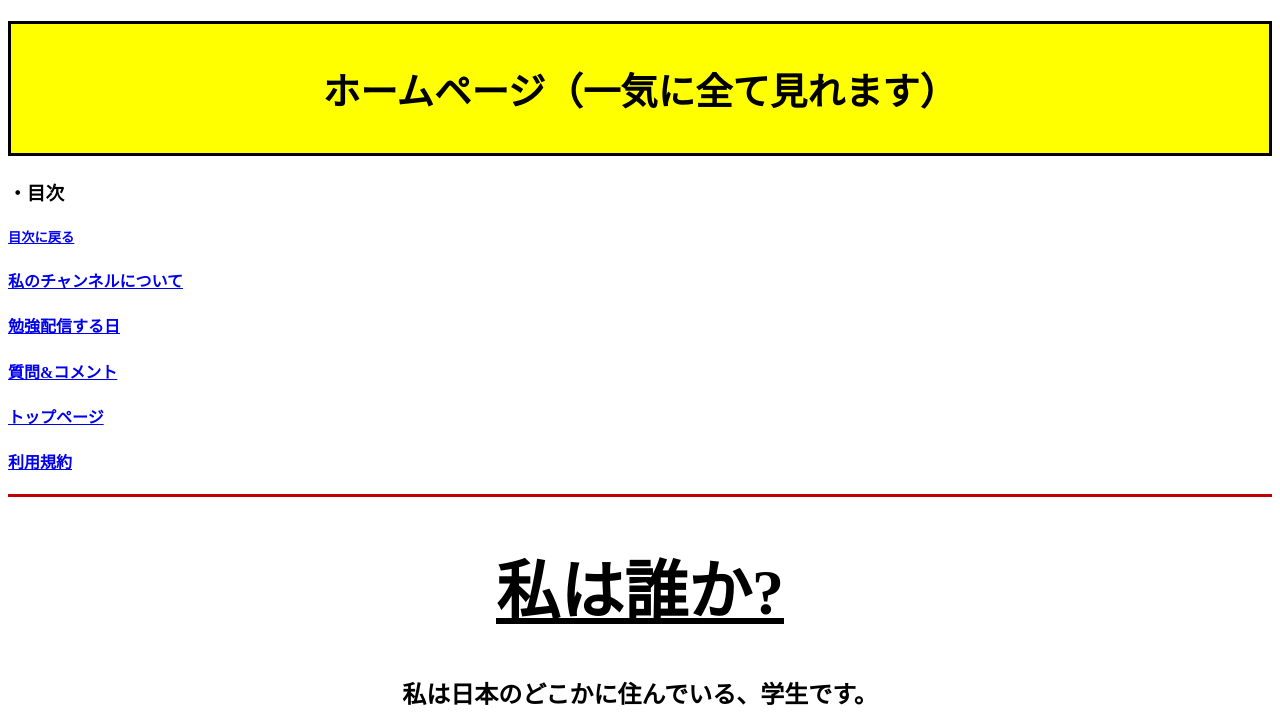
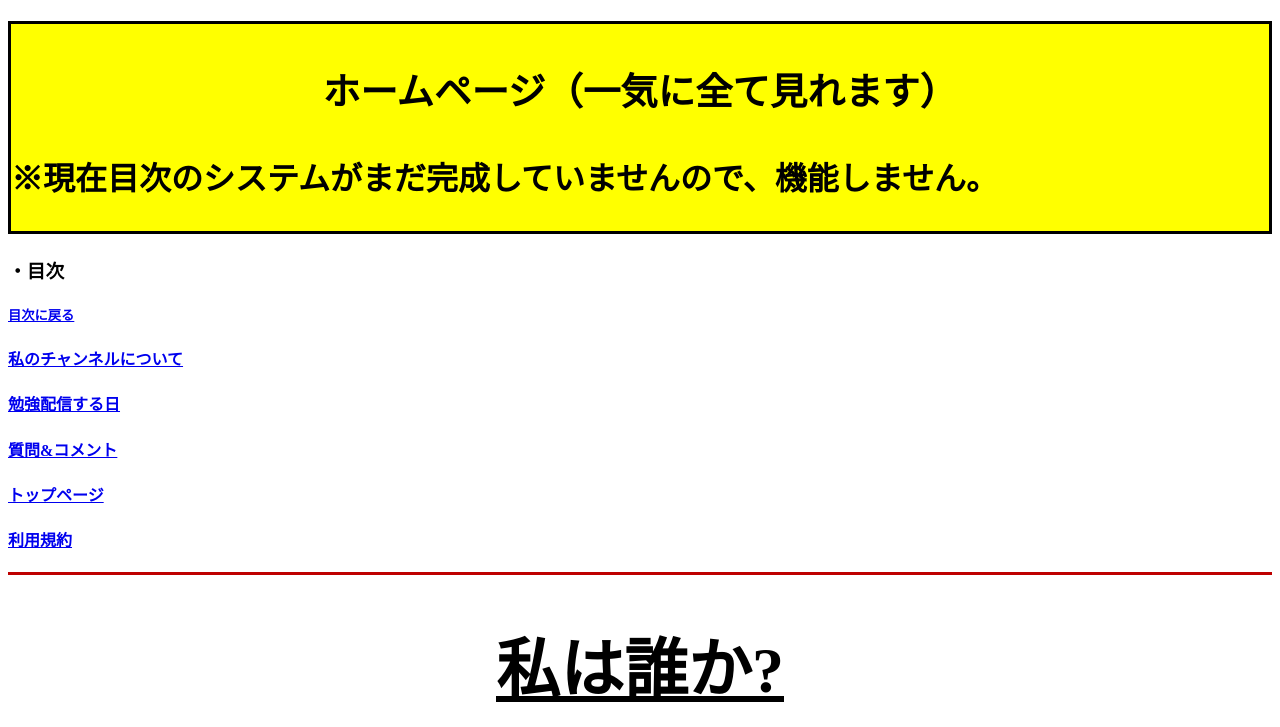
Before and after one commit to thiranosauru/homepage, a plain HTML site: page index.html in a window 1280 px wide. Shown: the top 727 px of the page. Drawn offline with Linux system fonts and the light colour scheme.

Commit message:
Update index.html

```diff
--- a/index.html
+++ b/index.html
@@ -11,6 +11,7 @@
         <h1>
             <div style="border: 3px solid; background-color: #ffff00;">
                 <h3 style="text-align:center">ホームページ（一気に全て見れます）</h3>
+                <p>※現在目次のシステムがまだ完成していませんので、機能しません。</p>
                 </div>
         </h1>
     </header>
```
